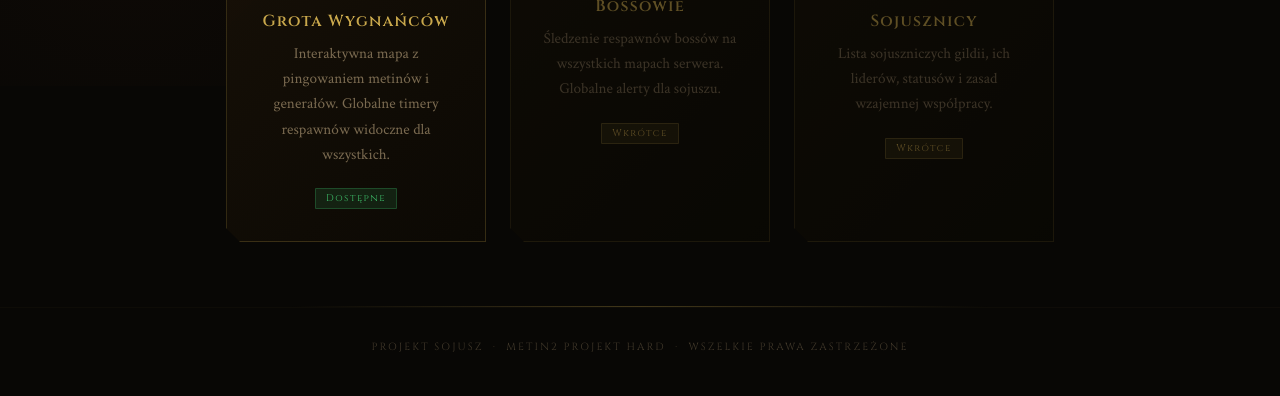
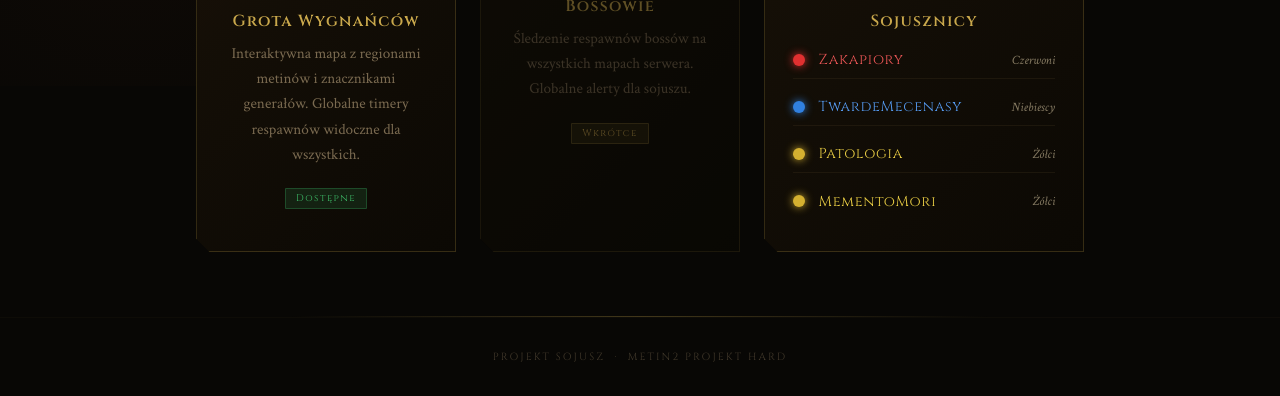
Before and after one commit to Ezvay/projektsojusz, a website: page public/index.html in a window 1280 px wide. Shown: the part 714-1110 px from the top of the page. Drawn offline with Linux system fonts and the light colour scheme.

Commit message:
Add files via upload

```diff
--- a/public/index.html
+++ b/public/index.html
@@ -8,130 +8,54 @@
 <link rel="preconnect" href="https://fonts.googleapis.com">
 <link href="https://fonts.googleapis.com/css2?family=Cinzel:wght@400;600;700&family=Crimson+Text:ital,wght@0,400;0,600;1,400&display=swap" rel="stylesheet">
 <style>
-  :root {
-    --gold:#c9a84c; --gold-light:#f0d080; --gold-dark:#7a5f1e;
-    --bg:#080705; --border:#3a2e1a; --text:#d4c4a0; --text-dim:#7a6a50;
-    --red:#b01c1c; --red-bright:#e53030;
-  }
+  :root{--gold:#c9a84c;--gold-light:#f0d080;--gold-dark:#7a5f1e;--bg:#080705;--border:#3a2e1a;--text:#d4c4a0;--text-dim:#7a6a50;}
   *{margin:0;padding:0;box-sizing:border-box;}
   body{font-family:'Crimson Text',serif;background:var(--bg);color:var(--text);min-height:100vh;overflow-x:hidden;}
-
-  /* Background */
-  .bg-layer{
-    position:fixed;inset:0;z-index:0;pointer-events:none;
-    background:
-      radial-gradient(ellipse 70% 50% at 50% 0%, rgba(60,30,10,0.25) 0%, transparent 70%),
-      radial-gradient(ellipse 40% 60% at 10% 80%, rgba(40,20,8,0.2) 0%, transparent 60%),
-      radial-gradient(ellipse 30% 40% at 90% 60%, rgba(50,25,8,0.15) 0%, transparent 60%),
-      #080705;
-  }
-  /* Ember particles */
+  .bg-layer{position:fixed;inset:0;z-index:0;pointer-events:none;background:radial-gradient(ellipse 70% 50% at 50% 0%,rgba(60,30,10,0.25) 0%,transparent 70%),radial-gradient(ellipse 40% 60% at 10% 80%,rgba(40,20,8,0.2) 0%,transparent 60%),#080705;}
   .embers{position:fixed;inset:0;pointer-events:none;z-index:1;overflow:hidden;}
   .ember{position:absolute;border-radius:50%;background:var(--gold);opacity:0;animation:floatEmber linear infinite;}
-  @keyframes floatEmber{
-    0%{transform:translateY(100vh) scale(0);opacity:0;}
-    10%{opacity:0.7;}90%{opacity:0.2;}
-    100%{transform:translateY(-20px) translateX(var(--drift,30px)) scale(0.5);opacity:0;}
-  }
+  @keyframes floatEmber{0%{transform:translateY(100vh) scale(0);opacity:0;}10%{opacity:0.7;}90%{opacity:0.2;}100%{transform:translateY(-20px) translateX(var(--drift,30px)) scale(0.5);opacity:0;}}
 
-  /* HEADER */
-  header{
-    position:relative;z-index:10;
-    border-bottom:1px solid rgba(58,46,26,0.5);
-    background:linear-gradient(to bottom, rgba(8,7,5,0.98), rgba(8,7,5,0.7));
-    backdrop-filter:blur(10px);
-  }
-  .header-inner{
-    max-width:1400px;margin:0 auto;padding:0 2rem;
-    height:72px;display:flex;align-items:center;justify-content:space-between;
-  }
-  .logo-img{
-    height:54px;width:auto;object-fit:contain;
-    filter:drop-shadow(0 0 16px rgba(201,168,76,0.4));
-    transition:filter 0.3s;cursor:pointer;
-  }
+  header{position:relative;z-index:10;border-bottom:1px solid rgba(58,46,26,0.5);background:linear-gradient(to bottom,rgba(8,7,5,0.98),rgba(8,7,5,0.7));backdrop-filter:blur(10px);}
+  .header-inner{max-width:1400px;margin:0 auto;padding:0 2rem;height:72px;display:flex;align-items:center;justify-content:space-between;}
+  .logo-img{height:54px;width:auto;object-fit:contain;filter:drop-shadow(0 0 16px rgba(201,168,76,0.4));transition:filter 0.3s;cursor:pointer;}
   .logo-img:hover{filter:drop-shadow(0 0 28px rgba(201,168,76,0.75));}
   .nav{display:flex;gap:6px;}
-  .nav-link{
-    font-family:'Cinzel',serif;font-size:10px;letter-spacing:2px;text-transform:uppercase;
-    color:var(--text-dim);background:rgba(201,168,76,0.04);
-    border:1px solid rgba(201,168,76,0.18);border-radius:2px;
-    padding:7px 14px;cursor:pointer;text-decoration:none;display:inline-block;transition:all 0.2s;
-  }
+  .nav-link{font-family:'Cinzel',serif;font-size:10px;letter-spacing:2px;text-transform:uppercase;color:var(--text-dim);background:rgba(201,168,76,0.04);border:1px solid rgba(201,168,76,0.18);border-radius:2px;padding:7px 14px;cursor:pointer;text-decoration:none;display:inline-block;transition:all 0.2s;}
   .nav-link:hover,.nav-link.active{color:var(--gold);border-color:rgba(201,168,76,0.55);background:rgba(201,168,76,0.1);}
   .nav-link.disabled{opacity:0.35;cursor:not-allowed;pointer-events:none;}
 
-  /* HERO */
-  .hero{
-    position:relative;z-index:2;
-    display:flex;flex-direction:column;align-items:center;justify-content:center;
-    min-height:calc(100vh - 72px);
-    padding:4rem 2rem;
-    text-align:center;
-  }
-  .hero-logo{
-    width:min(500px,80vw);height:auto;
-    filter:drop-shadow(0 0 40px rgba(201,168,76,0.35)) drop-shadow(0 0 80px rgba(201,168,76,0.15));
-    animation:heroFloat 5s ease-in-out infinite;
-    margin-bottom:2.5rem;
-  }
-  @keyframes heroFloat{
-    0%,100%{transform:translateY(0);filter:drop-shadow(0 0 40px rgba(201,168,76,0.35)) drop-shadow(0 0 80px rgba(201,168,76,0.15));}
-    50%{transform:translateY(-10px);filter:drop-shadow(0 0 60px rgba(201,168,76,0.55)) drop-shadow(0 0 100px rgba(201,168,76,0.25));}
-  }
-  .hero-subtitle{
-    font-family:'Cinzel',serif;font-size:clamp(0.7rem,1.5vw,0.9rem);
-    letter-spacing:0.4em;color:var(--text-dim);text-transform:uppercase;
-    margin-bottom:3rem;
-  }
+  .hero{position:relative;z-index:2;display:flex;flex-direction:column;align-items:center;justify-content:center;min-height:calc(100vh - 72px);padding:4rem 2rem;text-align:center;}
+  .hero-logo{width:min(500px,80vw);height:auto;filter:drop-shadow(0 0 40px rgba(201,168,76,0.35)) drop-shadow(0 0 80px rgba(201,168,76,0.15));animation:heroFloat 5s ease-in-out infinite;margin-bottom:2.5rem;}
+  @keyframes heroFloat{0%,100%{transform:translateY(0);}50%{transform:translateY(-10px);}}
+  .hero-subtitle{font-family:'Cinzel',serif;font-size:clamp(0.7rem,1.5vw,0.9rem);letter-spacing:0.4em;color:var(--text-dim);text-transform:uppercase;margin-bottom:3rem;}
   .hero-subtitle span{color:var(--gold);opacity:0.7;}
 
   /* CARDS */
-  .cards{display:flex;gap:1.5rem;flex-wrap:wrap;justify-content:center;max-width:900px;}
-  .card{
-    position:relative;
-    background:linear-gradient(135deg,rgba(25,18,8,0.9),rgba(12,9,4,0.95));
-    border:1px solid rgba(201,168,76,0.2);
-    width:260px;padding:2rem 1.75rem;
-    text-decoration:none;color:inherit;
-    clip-path:polygon(0 0, calc(100% - 14px) 0, 100% 14px, 100% 100%, 14px 100%, 0 calc(100% - 14px));
-    transition:all 0.25s;
-    cursor:pointer;
-  }
-  .card::before{
-    content:'';position:absolute;inset:0;
-    background:linear-gradient(135deg,rgba(201,168,76,0.05) 0%,transparent 60%);
-    opacity:0;transition:opacity 0.25s;
-  }
+  .cards{display:flex;gap:1.5rem;flex-wrap:wrap;justify-content:center;max-width:1100px;}
+  .card{position:relative;background:linear-gradient(135deg,rgba(25,18,8,0.9),rgba(12,9,4,0.95));border:1px solid rgba(201,168,76,0.2);width:260px;padding:2rem 1.75rem;text-decoration:none;color:inherit;clip-path:polygon(0 0, calc(100% - 14px) 0, 100% 14px, 100% 100%, 14px 100%, 0 calc(100% - 14px));transition:all 0.25s;cursor:pointer;display:block;}
+  .card::before{content:'';position:absolute;inset:0;background:linear-gradient(135deg,rgba(201,168,76,0.05) 0%,transparent 60%);opacity:0;transition:opacity 0.25s;}
   .card:hover{border-color:rgba(201,168,76,0.55);transform:translateY(-4px);box-shadow:0 12px 40px rgba(0,0,0,0.5),0 0 20px rgba(201,168,76,0.1);}
   .card:hover::before{opacity:1;}
   .card.disabled{opacity:0.45;cursor:not-allowed;pointer-events:none;}
+  .card.guild-card{width:320px;cursor:default;}
+  .card.guild-card:hover{transform:none;box-shadow:none;}
   .card-icon{font-size:2.2rem;margin-bottom:1rem;}
   .card-title{font-family:'Cinzel',serif;font-size:1rem;font-weight:600;color:var(--gold);letter-spacing:0.08em;margin-bottom:0.6rem;}
   .card-desc{font-size:0.95rem;color:var(--text-dim);line-height:1.65;margin-bottom:1.2rem;}
-  .card-badge{
-    display:inline-block;
-    font-family:'Cinzel',serif;font-size:0.6rem;letter-spacing:0.15em;
-    padding:0.2rem 0.65rem;border-radius:1px;
-    background:rgba(45,138,78,0.18);color:#3fbf6a;border:1px solid rgba(45,138,78,0.4);
-  }
+  .card-badge{display:inline-block;font-family:'Cinzel',serif;font-size:0.6rem;letter-spacing:0.15em;padding:0.2rem 0.65rem;border-radius:1px;background:rgba(45,138,78,0.18);color:#3fbf6a;border:1px solid rgba(45,138,78,0.4);}
   .card-badge.soon{background:rgba(201,168,76,0.12);color:var(--gold);border-color:rgba(201,168,76,0.3);}
 
-  /* DIVIDER */
-  .divider{
-    position:relative;z-index:2;
-    width:min(700px,90%);margin:0 auto;
-    height:1px;background:linear-gradient(to right,transparent,rgba(201,168,76,0.3),transparent);
-  }
+  /* GUILD LIST */
+  .guild-list{display:flex;flex-direction:column;gap:0.6rem;}
+  .guild-entry{display:flex;align-items:center;gap:0.85rem;padding:0.55rem 0;border-bottom:1px solid rgba(58,46,26,0.35);}
+  .guild-entry:last-child{border-bottom:none;}
+  .guild-dot{width:12px;height:12px;border-radius:50%;flex-shrink:0;box-shadow:0 0 8px currentColor;}
+  .guild-name{font-family:'Cinzel',serif;font-size:0.9rem;letter-spacing:0.05em;}
+  .guild-note{font-size:0.8rem;font-style:italic;opacity:0.6;margin-left:auto;}
 
-  /* FOOTER */
-  footer{
-    position:relative;z-index:2;
-    text-align:center;padding:2rem;
-    font-family:'Cinzel',serif;font-size:0.65rem;letter-spacing:0.2em;
-    color:var(--text-dim);opacity:0.5;
-    border-top:1px solid rgba(58,46,26,0.3);
-  }
+  .divider{position:relative;z-index:2;width:min(700px,90%);margin:0 auto;height:1px;background:linear-gradient(to right,transparent,rgba(201,168,76,0.3),transparent);}
+  footer{position:relative;z-index:2;text-align:center;padding:2rem;font-family:'Cinzel',serif;font-size:0.65rem;letter-spacing:0.2em;color:var(--text-dim);opacity:0.5;border-top:1px solid rgba(58,46,26,0.3);}
 </style>
 </head>
 <body>
@@ -155,13 +79,16 @@
   <div class="hero-subtitle">Platforma koordynacji sojuszu &nbsp;<span>·</span>&nbsp; Metin2 Projekt Hard</div>
 
   <div class="cards">
+
+    <!-- Grota -->
     <a href="/grota.html" class="card">
       <div class="card-icon">🗺</div>
       <div class="card-title">Grota Wygnańców</div>
-      <div class="card-desc">Interaktywna mapa z pingowaniem metinów i generałów. Globalne timery respawnów widoczne dla wszystkich.</div>
+      <div class="card-desc">Interaktywna mapa z regionami metinów i znacznikami generałów. Globalne timery respawnów widoczne dla wszystkich.</div>
       <span class="card-badge">Dostępne</span>
     </a>
 
+    <!-- Bossowie -->
     <div class="card disabled">
       <div class="card-icon">💀</div>
       <div class="card-title">Bossowie</div>
@@ -169,26 +96,51 @@
       <span class="card-badge soon">Wkrótce</span>
     </div>
 
-    <div class="card disabled">
+    <!-- Sojusznicy -->
+    <div class="card guild-card">
       <div class="card-icon">🛡</div>
       <div class="card-title">Sojusznicy</div>
-      <div class="card-desc">Lista sojuszniczych gildii, ich liderów, statusów i zasad wzajemnej współpracy.</div>
-      <span class="card-badge soon">Wkrótce</span>
+      <div class="guild-list">
+
+        <div class="guild-entry">
+          <div class="guild-dot" style="background:#e03030;color:#e03030;"></div>
+          <span class="guild-name" style="color:#e85555;">Zakapiory</span>
+          <span class="guild-note">Czerwoni</span>
+        </div>
+
+        <div class="guild-entry">
+          <div class="guild-dot" style="background:#3080e0;color:#3080e0;"></div>
+          <span class="guild-name" style="color:#5599ee;">TwardeMecenasy</span>
+          <span class="guild-note">Niebiescy</span>
+        </div>
+
+        <div class="guild-entry">
+          <div class="guild-dot" style="background:#d4b030;color:#d4b030;"></div>
+          <span class="guild-name" style="color:#e8cc44;">Patologia</span>
+          <span class="guild-note">Żółci</span>
+        </div>
+
+        <div class="guild-entry">
+          <div class="guild-dot" style="background:#d4b030;color:#d4b030;"></div>
+          <span class="guild-name" style="color:#e8cc44;">MementoMori</span>
+          <span class="guild-note">Żółci</span>
+        </div>
+
+      </div>
     </div>
+
   </div>
 </main>
 
 <div class="divider"></div>
-<footer>PROJEKT SOJUSZ &nbsp;·&nbsp; METIN2 PROJEKT HARD &nbsp;·&nbsp; WSZELKIE PRAWA ZASTRZEŻONE</footer>
+<footer>PROJEKT SOJUSZ &nbsp;·&nbsp; METIN2 PROJEKT HARD</footer>
 
 <script>
-  // Embers
   (function(){
-    const c = document.getElementById('embers');
+    const c=document.getElementById('embers');
     for(let i=0;i<30;i++){
       setTimeout(()=>{
-        const e=document.createElement('div');
-        e.className='ember';
+        const e=document.createElement('div');e.className='ember';
         const sz=(1+Math.random()*3)+'px';
         e.style.cssText=`left:${Math.random()*100}%;width:${sz};height:${sz};animation-duration:${7+Math.random()*10}s;animation-delay:${Math.random()*8}s;--drift:${(Math.random()-.5)*80}px`;
         c.appendChild(e);
```
Also changed, not shown: public/grota.html (+3 -3 lines).
